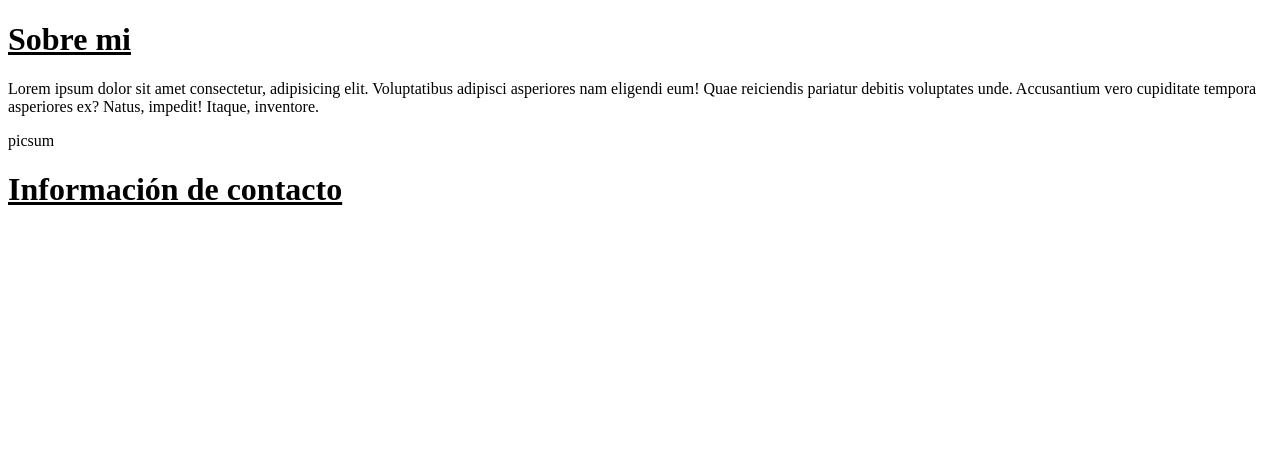
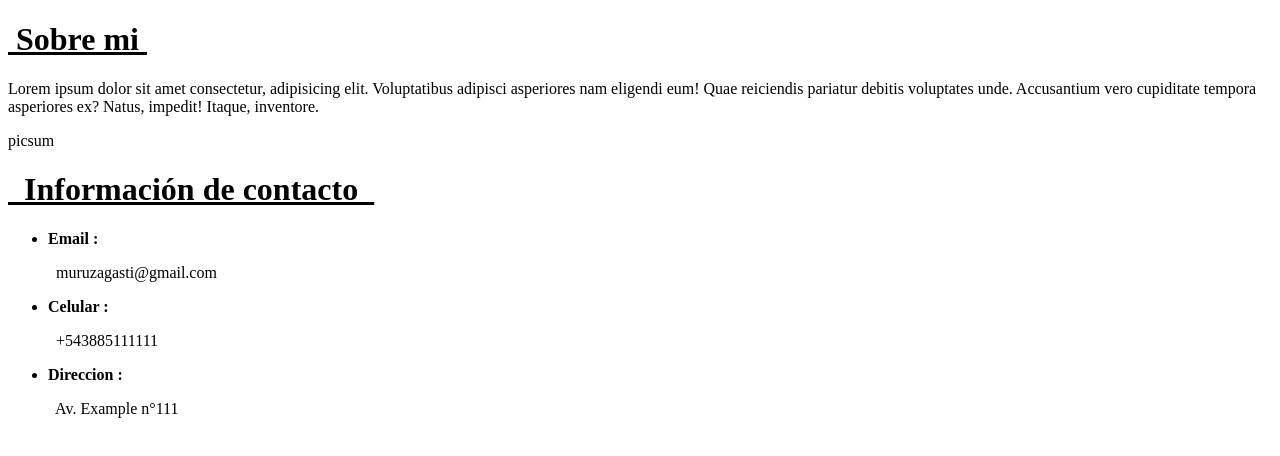
Before and after one commit to florencia-uruzagasti/modulo-2-uruzagasti, a plain HTML site: page index.html in a window 1280 px wide. Drawn offline with Linux system fonts and the light colour scheme.

Commit message:
Cambios index.html

```diff
--- a/index.html
+++ b/index.html
@@ -11,12 +11,17 @@
 </head>
 
 <body>
-    <h1><u>Sobre mi</u></h1>
+    <h1><u>&nbsp;Sobre mi&nbsp;</u></h1>
     <p> Lorem ipsum dolor sit amet consectetur, adipisicing elit. Voluptatibus adipisci asperiores nam eligendi eum!
         Quae reiciendis pariatur debitis voluptates unde. Accusantium vero cupiditate tempora asperiores ex? Natus,
         impedit! Itaque, inventore.</p>
         picsum
-    <h1><u>Información de contacto</u></h1>
+    <h1><u>&nbsp; Información de contacto &nbsp;</u></h1>
+    <ul>
+        <li><strong>Email :</strong><p> &nbsp; muruzagasti@gmail.com</p> </li>
+        <li><strong>Celular :</strong><p>&nbsp; +543885111111</p></li>
+        <li><strong>Direccion :</strong><p> &nbsp; Av. Example n°111</p></li>
+    </ul>
 
 
 
```
Also changed, not shown: favicon.ico (added).
